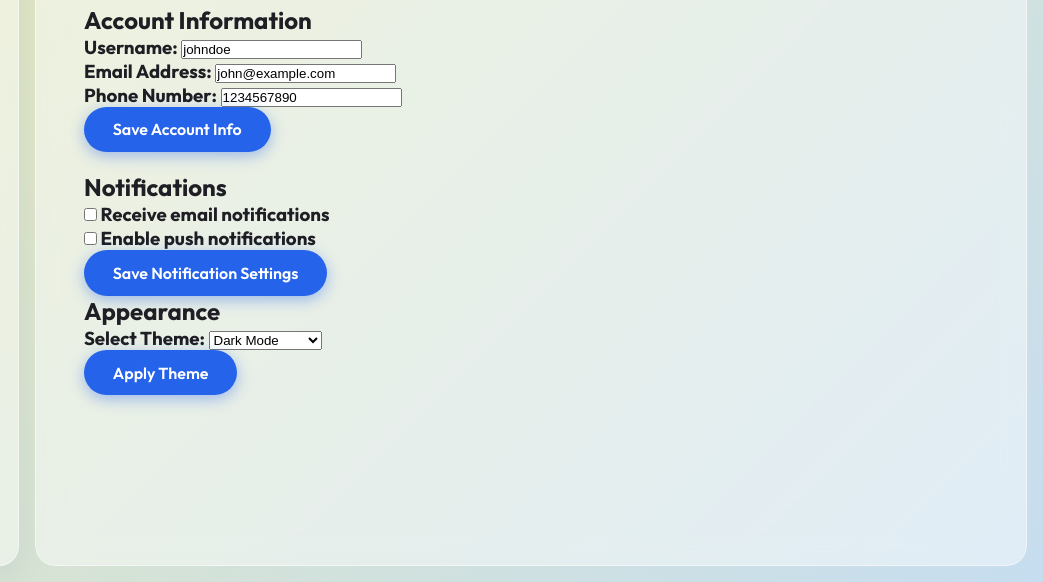
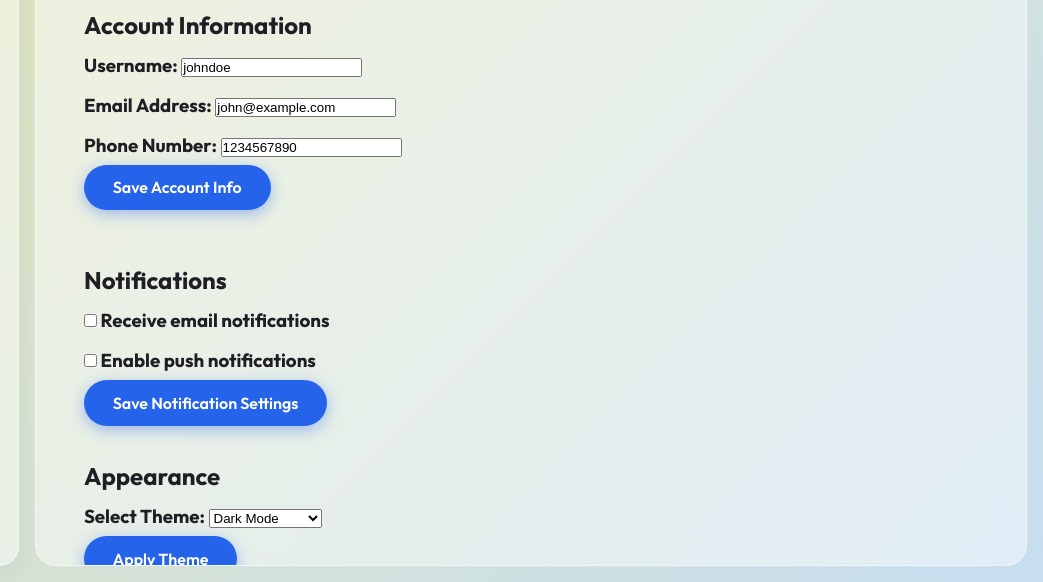
Before and after one commit to unitedivan/capstone, a website: page settings.html in a window 1280 px wide. Shown: the part 218-800 px from the top of the page, 237-1280 px from the left. Drawn offline with Linux system fonts and the light colour scheme; no server answers.

Commit message:
changed styles.css file

```diff
--- a/styles.css
+++ b/styles.css
@@ -1152,6 +1152,7 @@ a {
         font-size: 1.6rem;
     }
 }
+
 .category-section {
     display: none;
 }
@@ -1159,3 +1160,18 @@ a {
 .category-section.active {
     display: block;
 }
+
+.account-settings {
+    line-height: 40px;
+    padding-bottom: 30px;
+}
+
+.notification-settings {
+    line-height: 40px;
+    padding-bottom: 30px;
+}
+
+.theme-settings {
+    line-height: 40px;
+    padding-bottom: 30px;
+}
```
